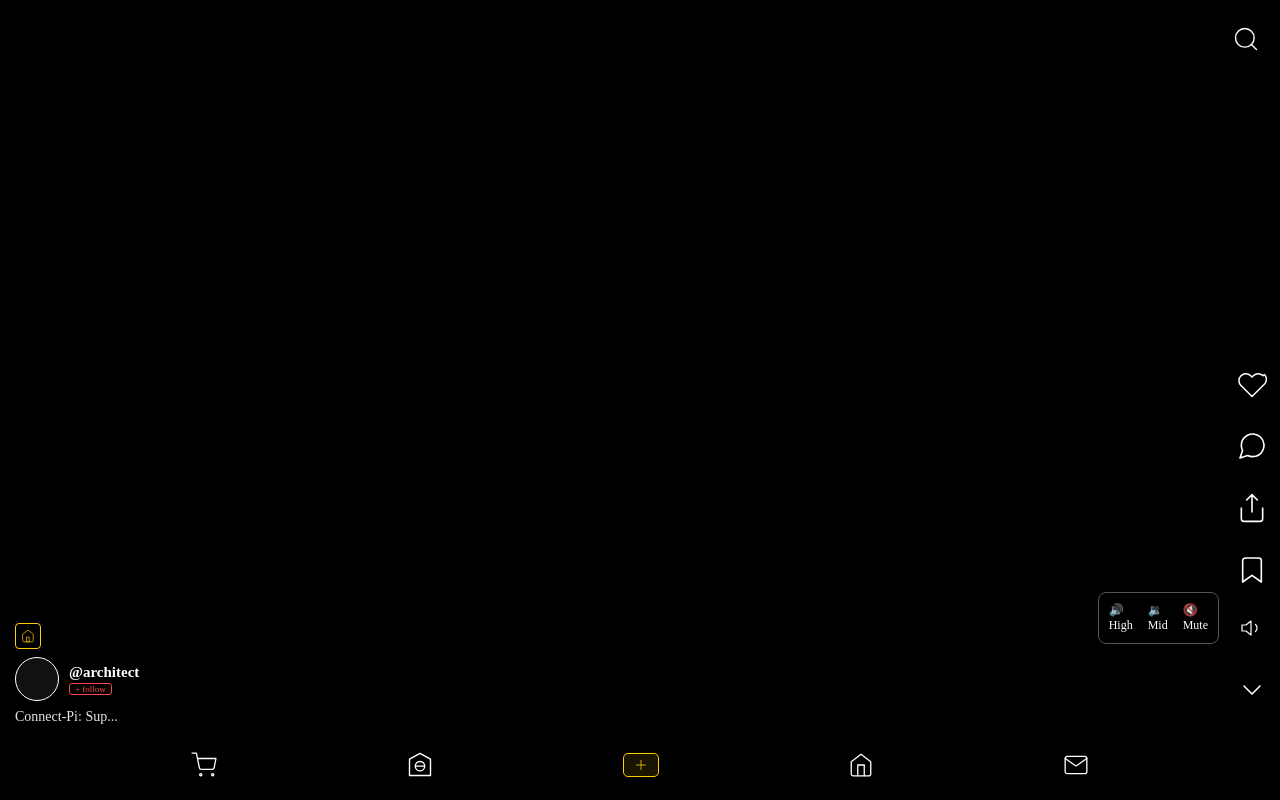
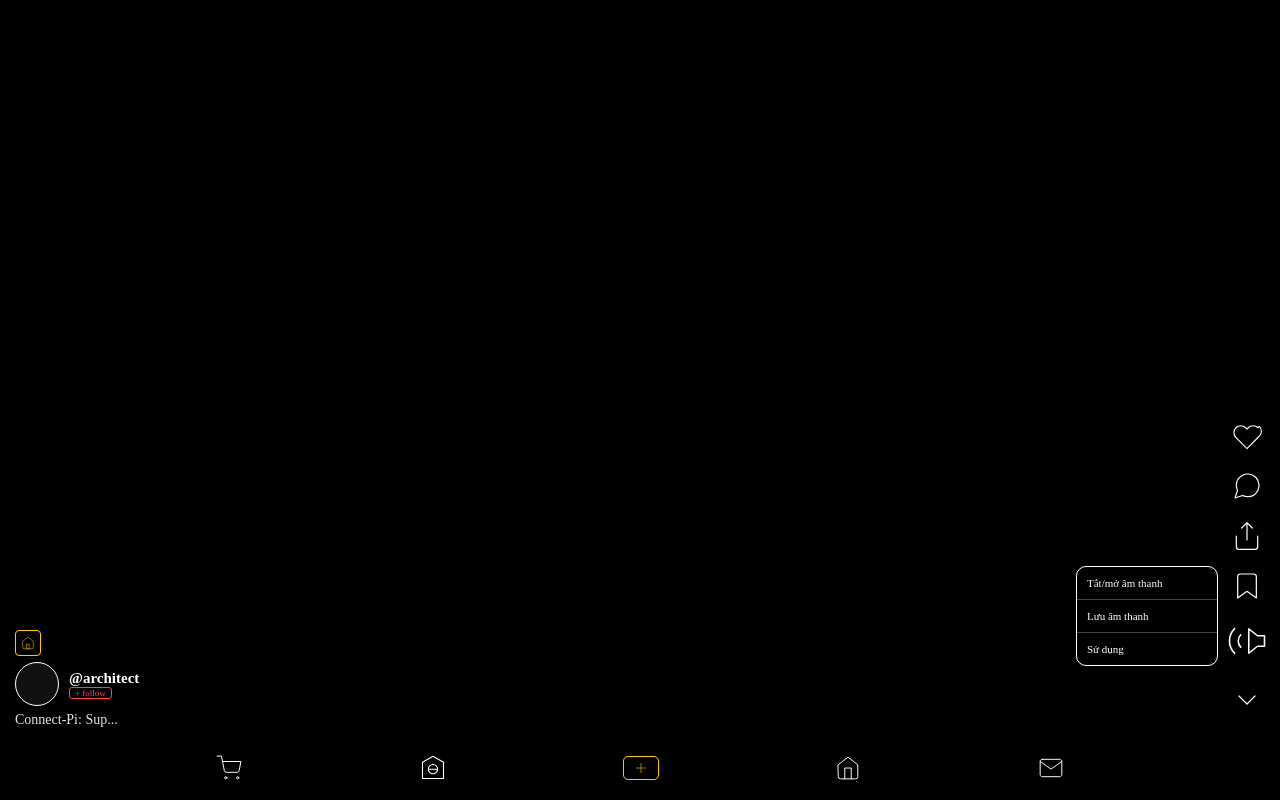
Before and after one commit to tinhtam221986/CONNECT-PI-SUPREME-III, a Next.js app: page / in a window 1280 px wide. Both pictures are taken after a click on the element 1252 px from the left and 630 px from the top of the page. Built offline with nearby package versions, Linux system fonts and the light colour scheme.

Commit message:
Update page.tsx

```diff
--- a/app/page.tsx
+++ b/app/page.tsx
@@ -1,16 +1,20 @@
 "use client";
 import React, { useState } from 'react';
 
-// --- HỆ THỐNG ICON SUPREME (MẢNH - VIỀN ĐEN MỜ) ---
-const SupremeIcon = ({ name, size = 26, color = "#FFFFFF" }: { name: string, size?: number, color?: string }) => {
-  const filterStyle = { filter: 'drop-shadow(0px 0px 1.5px rgba(0,0,0,1))' };
+// --- HỆ THỐNG ICON SIÊU MẢNH (STROKE 0.8 - 1.0) ---
+const SupremeIcon = ({ name, size = 26, color = "#FFFFFF", flip = false }: { name: string, size?: number, color?: string, flip?: boolean }) => {
+  const filterStyle = {
+    filter: 'drop-shadow(0px 0px 1.5px rgba(0,0,0,1))',
+    transform: flip ? 'scaleX(-1)' : 'none' // Lật icon loa quay vào trong
+  };
+
   const icons: any = {
     search: <><circle cx="11" cy="11" r="8" /><line x1="21" y1="21" x2="16.65" y2="16.65" /></>,
     heart: <path d="M20.84 4.61a5.5 5.5 0 0 0-7.78 0L12 5.67l-1.06-1.06a5.5 5.5 0 0 0-7.78 7.78l1.06 1.06L12 21.23l8.84-8.84 1.06-1.06a5.5 5.5 0 0 0 0-7.78z" />,
     comment: <path d="M21 11.5a8.38 8.38 0 0 1-.9 3.8 8.5 8.5 0 0 1-7.6 4.7 8.38 8.38 0 0 1-3.8-.9L3 21l1.9-5.7a8.38 8.38 0 0 1-.9-3.8 8.5 8.5 0 0 1 4.7-7.6 8.38 8.38 0 0 1 3.8-.9h.5a8.48 8.48 0 0 1 8 8v.5z" />,
     share: <path d="M4 12v8a2 2 0 0 0 2 2h12a2 2 0 0 0 2-2v-8M16 6l-4-4-4 4M12 2v13" />,
     save: <path d="M19 21l-7-5-7 5V5a2 2 0 0 1 2-2h10a2 2 0 0 1 2 2z" />,
-    volume: <path d="M11 5L6 9H2v6h4l5 4V5zM15.54 8.46a5 5 0 0 1 0 7.07" />, // Đã thu nhỏ
+    volume: <path d="M11 5L6 9H2v6h4l5 4V5zM15.54 8.46a5 5 0 0 1 0 7.07M19.07 4.93a10 10 0 0 1 0 14.14" />,
     chevron: <polyline points="6 9 12 15 18 9" />,
     cart: <><circle cx="9" cy="21" r="1" /><circle cx="20" cy="21" r="1" /><path d="M1 1h4l2.68 13.39a2 2 0 0 0 2 1.61h9.72a2 2 0 0 0 2-1.61L23 6H6" /></>,
     global: <><path d="M3 21h18M3 7l9-5 9 5v14H3V7z" /><circle cx="12" cy="13" r="4" /><line x1="8" y1="13" x2="16" y2="13" /></>,
@@ -21,106 +25,99 @@ const SupremeIcon = ({ name, size = 26, color = "#FFFFFF" }: { name: string, siz
   };
 
   return (
-    <svg width={size} height={size} viewBox="0 0 24 24" fill="none" stroke={color} strokeWidth="1.2" strokeLinecap="round" strokeLinejoin="round" style={filterStyle}>
+    <svg width={size} height={size} viewBox="0 0 24 24" fill="none" stroke={color} strokeWidth="0.9" strokeLinecap="round" strokeLinejoin="round" style={filterStyle}>
       {icons[name]}
     </svg>
   );
 };
 
-export default function SupremeFinal() {
+export default function SupremeIV() {
   const [isNavVisible, setIsNavVisible] = useState(true);
-  const [showVolumeMenu, setShowVolumeMenu] = useState(false);
+  const [showVolMenu, setShowVolMenu] = useState(false);
 
   return (
     <div style={{ position: 'relative', width: '100vw', height: '100vh', backgroundColor: '#000', overflow: 'hidden' }}>
 
-      {/* KÍNH LÚP #17 */}
-      <div style={{ position: 'absolute', top: '25px', right: '20px', zIndex: 100 }}>
-        <SupremeIcon name="search" size={28} />
-      </div>
-
-      {/* CỘT PHẢI - CĂN CHỈNH GIÃN ĐỀU */}
+      {/* 1. CỘT PHẢI - NÉN KHOẢNG CÁCH XUỐNG ĐÁY */}
       <div style={{
-        position: 'absolute', right: '12px', bottom: '90px',
+        position: 'absolute', right: '12px', bottom: '80px', // Hạ thấp toàn bộ cột
         display: 'flex', flexDirection: 'column', alignItems: 'center',
-        justifyContent: 'space-between', height: '340px', zIndex: 100
+        justifyContent: 'flex-end', gap: '18px', zIndex: 100
       }}>
         <SupremeIcon name="heart" size={30} />
         <SupremeIcon name="comment" size={32} />
         <SupremeIcon name="share" size={32} />
         <SupremeIcon name="save" size={32} />
 
-        {/* MỤC 3: NÚT LOA THU NHỎ & MENU SỔ (3 NGĂN) */}
+        {/* NÚT LOA #11 - TĂNG 4/3, QUAY VÀO TRONG, MENU 3 NGĂN */}
         <div style={{ position: 'relative' }}>
-          <div onClick={() => setShowVolumeMenu(!showVolumeMenu)} style={{ cursor: 'pointer' }}>
-            <SupremeIcon name="volume" size={24} /> {/* Kích thước 3/4 (~24px) */}
+          <div onClick={() => setShowVolMenu(!showVolMenu)} style={{ cursor: 'pointer' }}>
+            <SupremeIcon name="volume" size={42} flip={true} />
           </div>
-          {showVolumeMenu && (
+          {showVolMenu && (
             <div style={{
-              position: 'absolute', right: '45px', bottom: '0', backgroundColor: 'rgba(0,0,0,0.8)',
-              borderRadius: '8px', padding: '10px', border: '1px solid #555', display: 'flex', gap: '15px'
+              position: 'absolute', right: '50px', bottom: '0', width: '140px',
+              backgroundColor: 'rgba(0,0,0,0.85)', borderRadius: '10px', border: '0.8px solid #fff',
+              display: 'flex', flexDirection: 'column', overflow: 'hidden', backdropFilter: 'blur(5px)'
             }}>
-              <span style={{ fontSize: '12px' }}>🔊 High</span>
-              <span style={{ fontSize: '12px' }}>🔉 Mid</span>
-              <span style={{ fontSize: '12px' }}>🔇 Mute</span>
+              <div style={{ padding: '10px', fontSize: '11px', borderBottom: '0.5px solid #444' }}>Tắt/mở âm thanh</div>
+              <div style={{ padding: '10px', fontSize: '11px', borderBottom: '0.5px solid #444' }}>Lưu âm thanh</div>
+              <div style={{ padding: '10px', fontSize: '11px' }}>Sử dụng</div>
             </div>
           )}
         </div>
 
-        <div onClick={() => setIsNavVisible(!isNavVisible)} style={{ cursor:'pointer', transition:'0.3s', transform: isNavVisible ? 'rotate(0deg)' : 'rotate(180deg)' }}>
+        {/* NÚT V #5 - CÁCH NÚT HỘP THƯ 1/2 KHOẢNG CÁCH */}
+        <div
+          onClick={() => setIsNavVisible(!isNavVisible)}
+          style={{ cursor:'pointer', transition:'0.3s', transform: isNavVisible ? 'rotate(0deg)' : 'rotate(180deg)' }}
+        >
           <SupremeIcon name="chevron" size={32} />
         </div>
       </div>
 
-      {/* MỤC 1 & 2: CỤM TRÁI - SHOP TRÊN AVATAR, KÉO SÁT ĐÁY */}
+      {/* 2. CỤM TRÁI - KÉO XUỐNG SÁT NÚT GIỎ HÀNG (1/3 KHOẢNG CÁCH) */}
       <div style={{
-        position: 'absolute', bottom: '75px', left: '15px', zIndex: 100,
-        display: 'flex', flexDirection: 'column', gap: '8px'
+        position: 'absolute', bottom: '72px', left: '15px', zIndex: 100,
+        display: 'flex', flexDirection: 'column', gap: '6px'
       }}>
-        {/* Nút Shop #14 đặt TRÊN Avatar #13 */}
         <div style={{
-          width: '24px', height: '24px', borderRadius: '4px', border: '1px solid #ffcc00',
+          width: '24px', height: '24px', borderRadius: '4px', border: '0.8px solid #ffcc00',
           display: 'flex', alignItems: 'center', justifyContent: 'center', backgroundColor: 'rgba(0,0,0,0.6)'
         }}>
           <SupremeIcon name="store" size={14} color="#ffcc00" />
         </div>
 
         <div style={{ display: 'flex', alignItems: 'center', gap: '10px' }}>
-          <div style={{ width: '42px', height: '42px', borderRadius: '50%', border: '1.5px solid #fff', backgroundColor: '#111' }} />
+          <div style={{ width: '42px', height: '42px', borderRadius: '50%', border: '1px solid #fff', backgroundColor: '#111' }} />
           <div style={{ display: 'flex', flexDirection: 'column' }}>
             <span style={{ fontSize: '15px', fontWeight: 'bold', color:'#fff' }}>@architect</span>
-            <span style={{ fontSize: '9px', color: '#ff4444', border: '1px solid #ff4444', padding: '0px 5px', borderRadius: '3px', width: 'fit-content', marginTop: '2px' }}>+ follow</span>
+            <span style={{ fontSize: '9px', color: '#ff4444', border: '0.8px solid #ff4444', padding: '0px 5px', borderRadius: '3px', width: 'fit-content' }}>+ follow</span>
           </div>
         </div>
 
         <p style={{ fontSize: '14px', color: '#fff', margin: 0, opacity: 0.9 }}>Connect-Pi: Sup...</p>
       </div>
 
-      {/* MỤC 4: THANH ĐIỀU HƯỚNG ĐÁY - THU HẸP KHOẢNG CÁCH 2/3 */}
+      {/* 3. THANH ĐIỀU HƯỚNG ĐÁY - SIÊU CÔ ĐẶNG */}
       <div style={{
         position: 'fixed', bottom: 0, left: '50%', transform: 'translateX(-50%)',
-        width: '85%', height: '70px', // Thu hẹp độ rộng toàn dải để icon gần nhau hơn
+        width: '80%', height: '65px',
         display: 'flex', alignItems: 'center', justifyContent: 'space-around',
         background: 'linear-gradient(transparent, rgba(0,0,0,1))',
-        transition: 'transform 0.4s ease',
+        transition: 'transform 0.4s cubic-bezier(0.1, 0.7, 0.1, 1)',
         transform: isNavVisible ? 'translateX(-50%) translateY(0)' : 'translateX(-50%) translateY(100px)',
         zIndex: 90
       }}>
-        <SupremeIcon name="cart" size={26} /> {/* #10 */}
-        <SupremeIcon name="global" size={28} /> {/* #9 */}
-
-        {/* Nút + ĐĂNG VIDEO (#8) Trung tâm */}
-        <div style={{
-          width: '34px', height: '22px', borderRadius: '5px', border: '1px solid #ffcc00',
-          display: 'flex', alignItems: 'center', justifyContent: 'center', backgroundColor: 'rgba(255,204,0,0.1)'
-        }}>
+        <SupremeIcon name="cart" size={26} />
+        <SupremeIcon name="global" size={28} />
+        <div style={{ width: '34px', height: '22px', borderRadius: '5px', border: '1px solid #ffcc00', display: 'flex', alignItems: 'center', justifyContent: 'center' }}>
           <SupremeIcon name="plus" size={16} color="#ffcc00" />
         </div>
-
-        <SupremeIcon name="home" size={26} /> {/* #7 */}
-        <SupremeIcon name="mail" size={26} /> {/* #6 */}
+        <SupremeIcon name="home" size={26} />
+        <SupremeIcon name="mail" size={26} />
       </div>
 
     </div>
   );
-        }
+          }
```
